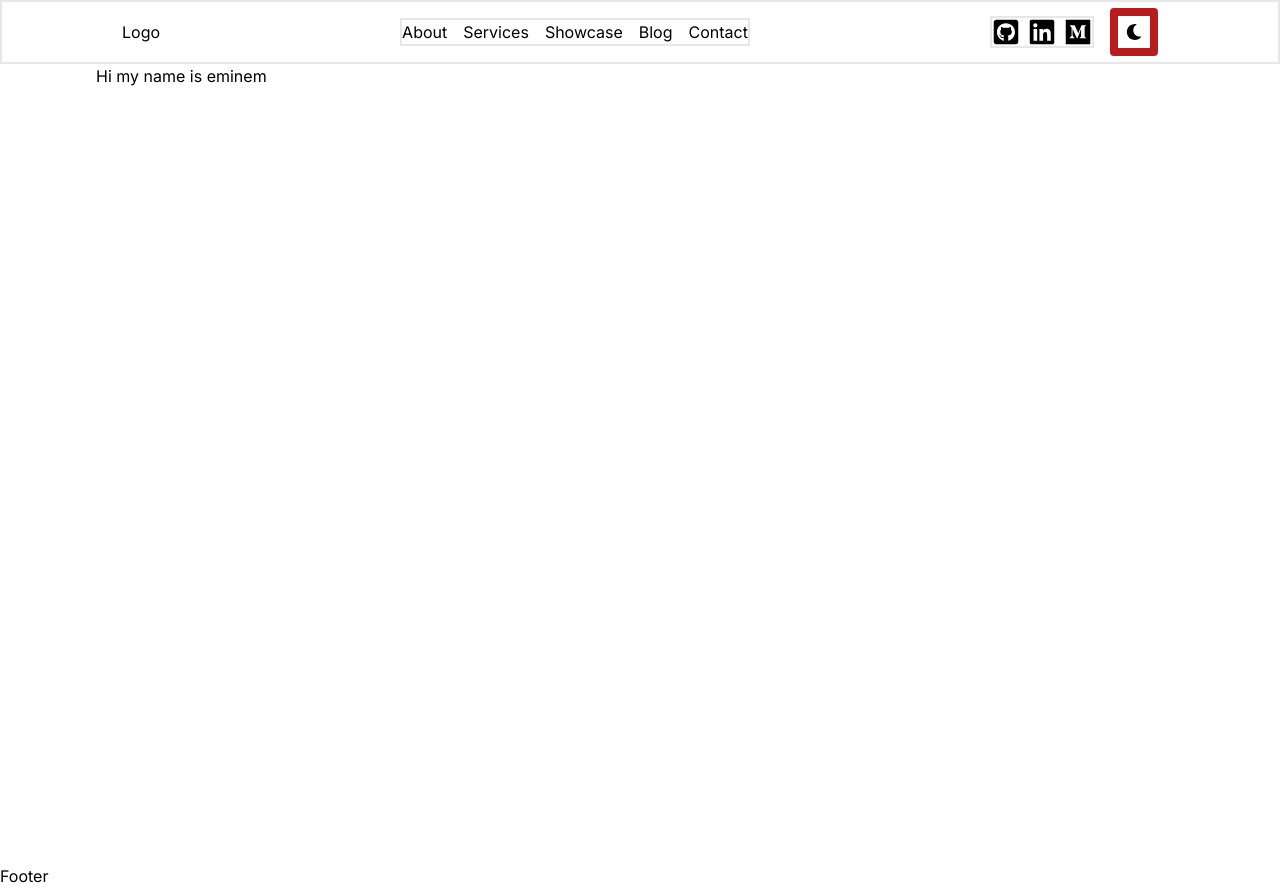
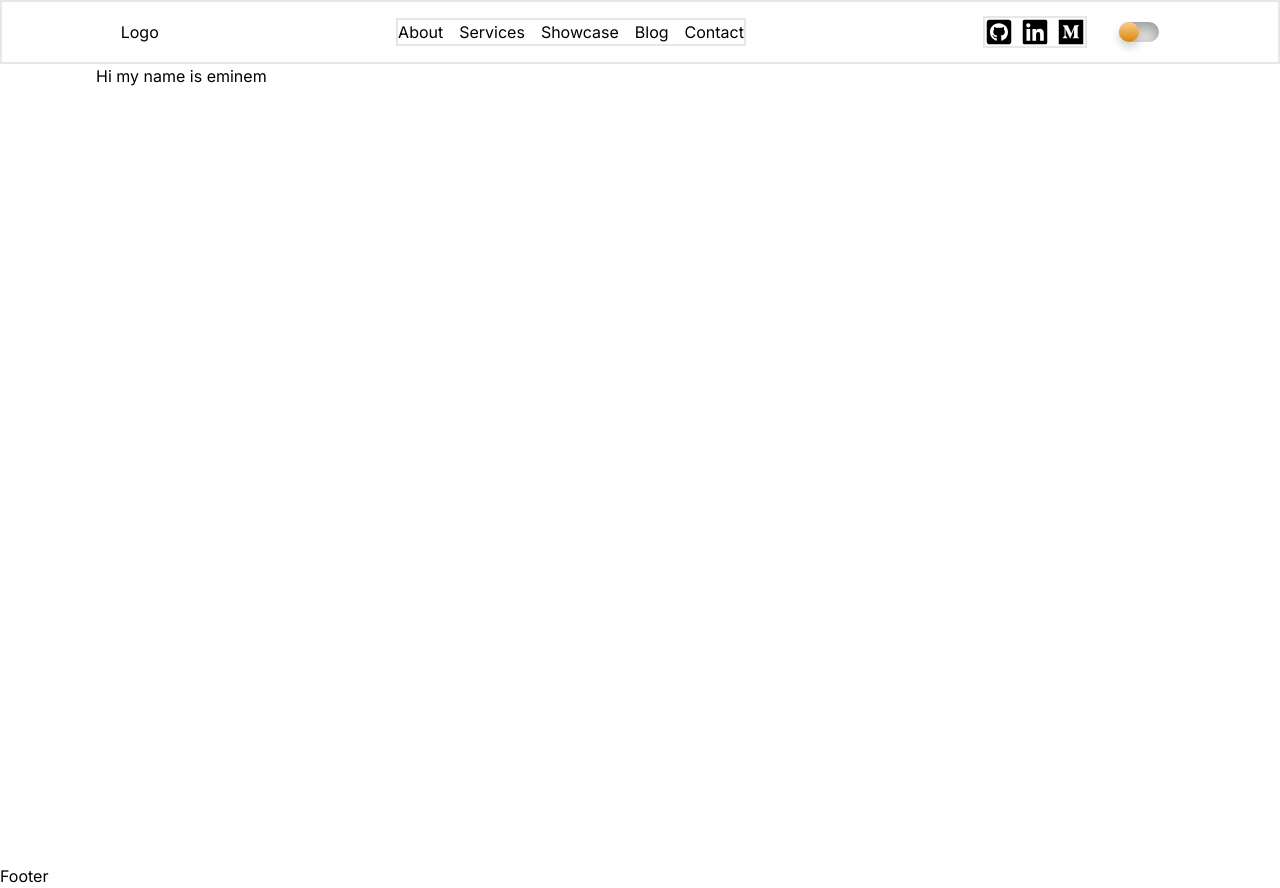
Before and after one commit to kevthefoo/Website-Kevthebug, a Next.js app: page / in a window 1280 px wide. Built offline with nearby package versions, Linux system fonts and the light colour scheme.

Commit message:
dark mode progress 85%

```diff
--- a/app/Component/ThemeToggle/ThemeToggle.js
+++ b/app/Component/ThemeToggle/ThemeToggle.js
@@ -5,6 +5,8 @@ import { useEffect, useState } from 'react'
 
 import { FaMoon } from "react-icons/fa";
 import { FaRegSun } from "react-icons/fa6";
+
+import './themetoggle.css'
 
 export default function ThemeToggle() {
   const { theme, setTheme } = useTheme()
@@ -17,11 +19,17 @@ export default function ThemeToggle() {
   if (!mounted) return null
 
   return (
-    <button
-      onClick={() => setTheme(theme === 'dark' ? 'light' : 'dark')}
-      className="p-2 text-black rounded border-8 border-red-700"
-    >
-      {theme === 'dark' ? <FaRegSun /> : <FaMoon />}
-    </button>
+    // <button
+    //   onClick={() => setTheme(theme === 'dark' ? 'light' : 'dark')}
+    //   className=""
+    // >
+    //   {theme === 'dark' ? <FaRegSun /> : <FaMoon />}
+    // </button>
+    <>
+      <input type="checkbox" id="darkmode-toggle" onClick={() => setTheme(theme === 'dark' ? 'light' : 'dark')}/>
+      <label for="darkmode-toggle"></label>
+    </>
+
+
   )
 }
--- /dev/null
+++ b/app/Component/ThemeToggle/themetoggle.css
@@ -0,0 +1,43 @@
+label {
+    width:40px;
+    height:20px;
+    position: relative;
+    display: block;
+    background: #ebebeb;
+    border-radius: 200px;
+    box-shadow: inset 0px 5px 15px rgba(0,0,0,0.4), inset 0px -5px 15px rgba(255,255,255,0.4);
+    cursor: pointer;
+  }
+
+  label:after {
+    content: "";
+    width:20px;
+    height: 20px;
+    position: absolute;
+    top:0px;
+    left:0px;
+    background: linear-gradient(180deg,#ffcc89,#d8860b);
+    border-radius: 180px;
+    box-shadow: 0px 5px 10px rgba(0,0,0,0.2);
+  }
+  input {
+    width: 0;
+    height: 0;
+    visibility: hidden;
+  }
+
+  input:checked + label {
+    background: #242424;
+  }
+  input:checked + label:after {
+    left:40px;
+    transform: translateX(-100%);
+    background: linear-gradient(180deg,#777,#3a3a3a);
+  }
+  label, label:after {
+    transition: 0.5s
+  }
+
+  label:active:after{
+    width: 20px;
+  }
```
